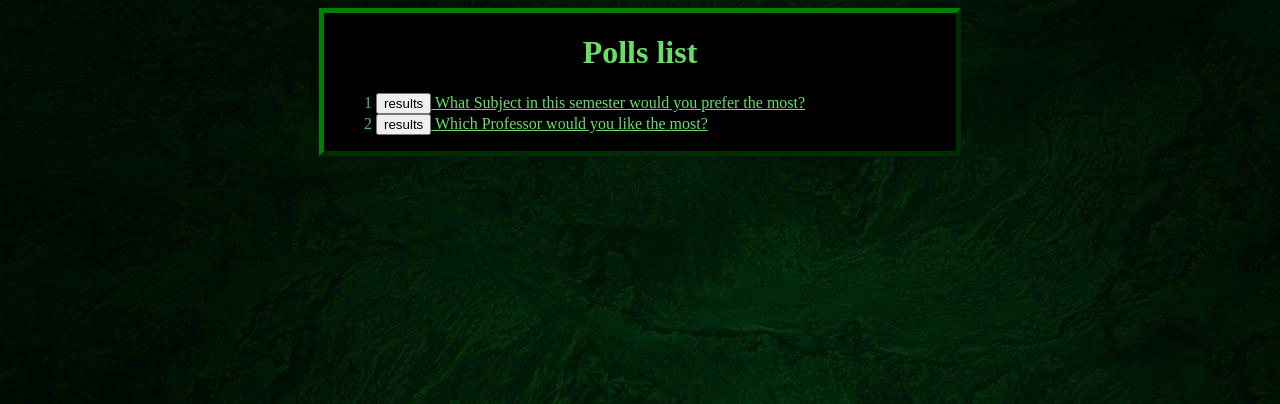
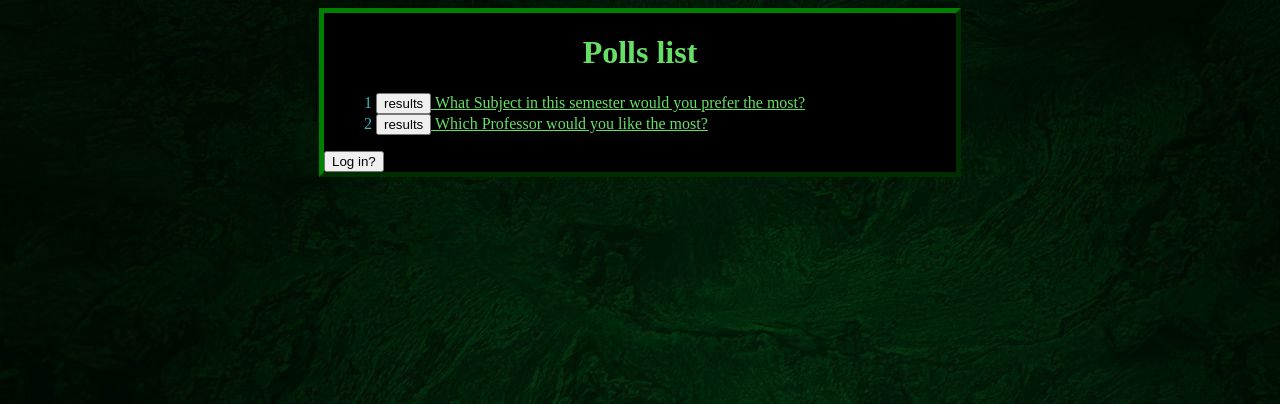
Before and after one commit to Tezigudo/ku-polls, a Django app: page /polls/ in a window 1280 px wide. Shown: the top 404 px of the page. Run offline with Django 4.2, Linux system fonts and the light colour scheme; data comes from the database, SQL or seed files in the repository; both versions use the stored data as it was after the commit.

Commit message:
✌️ add login logout session #32

```diff
--- a/mysite/settings.py
+++ b/mysite/settings.py
@@ -131,4 +131,4 @@ STATIC_URL = 'static/'
 DEFAULT_AUTO_FIELD = 'django.db.models.BigAutoField'
 
 LOGIN_REDIRECT_URL = '/polls/'    # show list of polls
-LOGOUT_REDIRECT_URL = '/'
+LOGOUT_REDIRECT_URL = '/accounts/login/'
--- a/polls/static/polls/style.css
+++ b/polls/static/polls/style.css
@@ -59,3 +59,7 @@ label {
 strong {
     color: rgb(215, 76, 29);
 }
+
+user {
+    color: rgb(58, 180, 189);
+}
--- a/templates/polls/index.html
+++ b/templates/polls/index.html
@@ -28,4 +28,8 @@ Polls list
 {% else %}
   <p>No polls are available.</p>
 {% endif %}
+
+{% if user.is_authenticated %}<label>{{"login as "}}</label><user>{{user.username}}</user> <a href="{% url 'logout' %}"><button type="button">Log Out</button></a>
+{% else %}<a href="{% url 'login' %}"><button type="button">Log in?</button></a>
+{% endif %}
 {% endblock body%}
```
Also changed, not shown: db.sqlite3.
